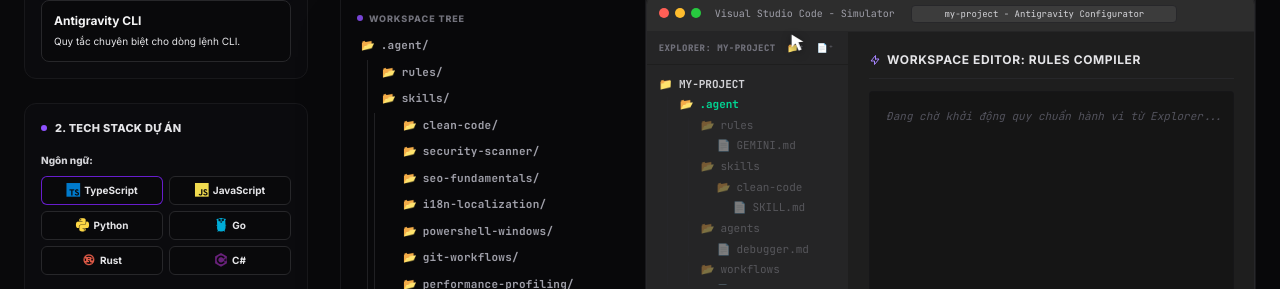
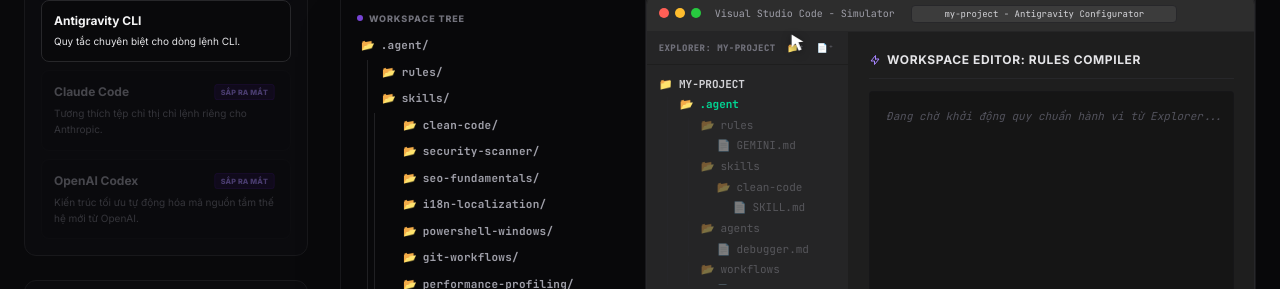
Before and after one commit to vanthiet1/dev-vibe-cheatsheet, a Next.js app: page /ai-config in a window 1280 px wide. Shown: the part 373-662 px from the top of the page. Built offline with nearby package versions, Linux system fonts and the light colour scheme; no server answers.

Commit message:
feat: add interactive VS Code simulation page for AI configuration management

```diff
--- a/src/app/ai-config/page.tsx
+++ b/src/app/ai-config/page.tsx
@@ -909,6 +909,32 @@
                     Quy tắc chuyên biệt cho dòng lệnh CLI.
                   </p>
                 </button>
+
+                {/* Claude Code - Coming Soon */}
+                <div className="p-3 rounded-lg border border-zinc-900/50 bg-zinc-950/10 opacity-40 relative select-none flex flex-col gap-1 overflow-hidden">
+                  <div className="flex items-center justify-between">
+                    <span className="text-xs font-bold text-zinc-400">Claude Code</span>
+                    <span className="text-[8px] font-extrabold bg-violet-950/40 text-violet-400 border border-violet-800/30 px-1.5 py-0.5 rounded tracking-wide uppercase select-none shrink-0 scale-90">
+                      Sắp ra mắt
+                    </span>
+                  </div>
+                  <p className="text-[10px] text-zinc-500 leading-relaxed">
+                    Tương thích tệp chỉ thị chỉ lệnh riêng cho Anthropic.
+                  </p>
+                </div>
+
+                {/* Codex - Coming Soon */}
+                <div className="p-3 rounded-lg border border-zinc-900/50 bg-zinc-950/10 opacity-40 relative select-none flex flex-col gap-1 overflow-hidden">
+                  <div className="flex items-center justify-between">
+                    <span className="text-xs font-bold text-zinc-400">OpenAI Codex</span>
+                    <span className="text-[8px] font-extrabold bg-violet-950/40 text-violet-400 border border-violet-800/30 px-1.5 py-0.5 rounded tracking-wide uppercase select-none shrink-0 scale-90">
+                      Sắp ra mắt
+                    </span>
+                  </div>
+                  <p className="text-[10px] text-zinc-500 leading-relaxed">
+                    Kiến trúc tối ưu tự động hóa mã nguồn tầm thế hệ mới từ OpenAI.
+                  </p>
+                </div>
               </div>
             </div>
 
```
